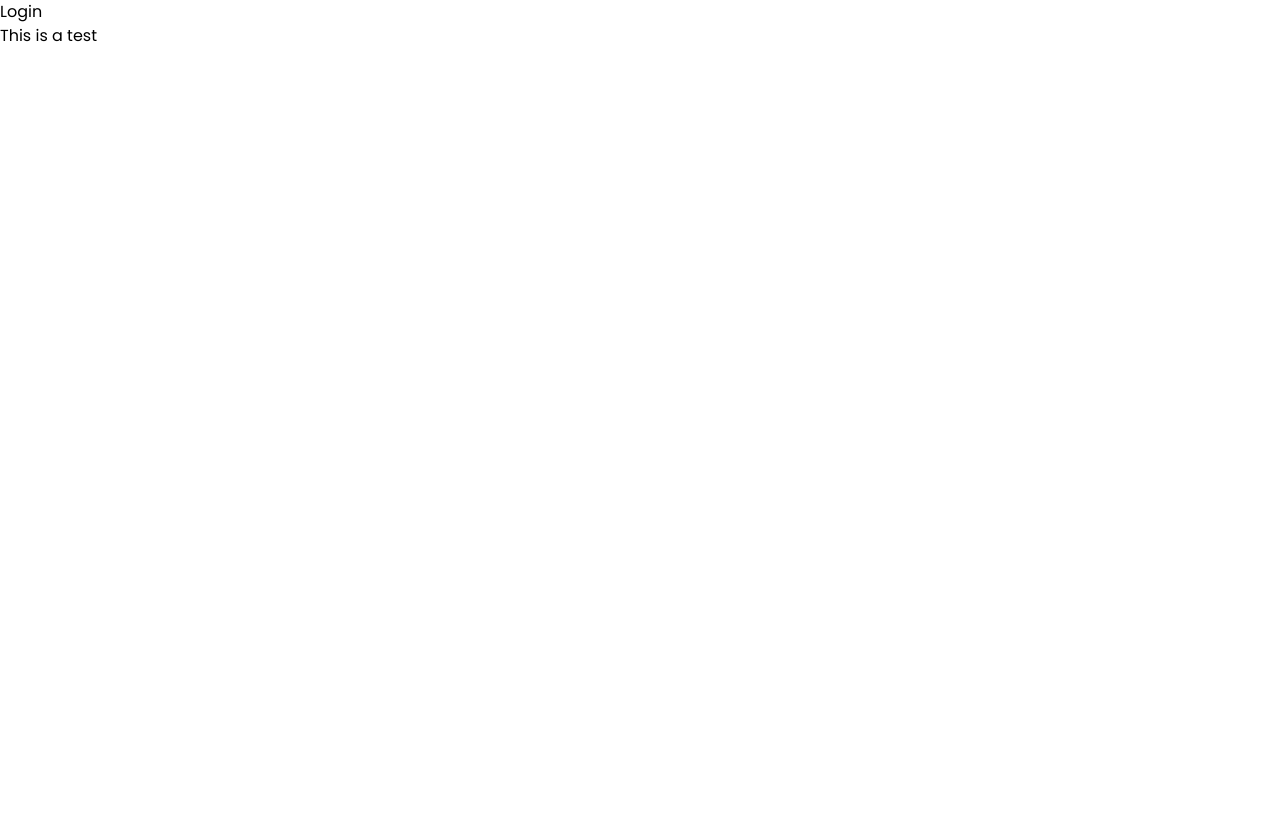
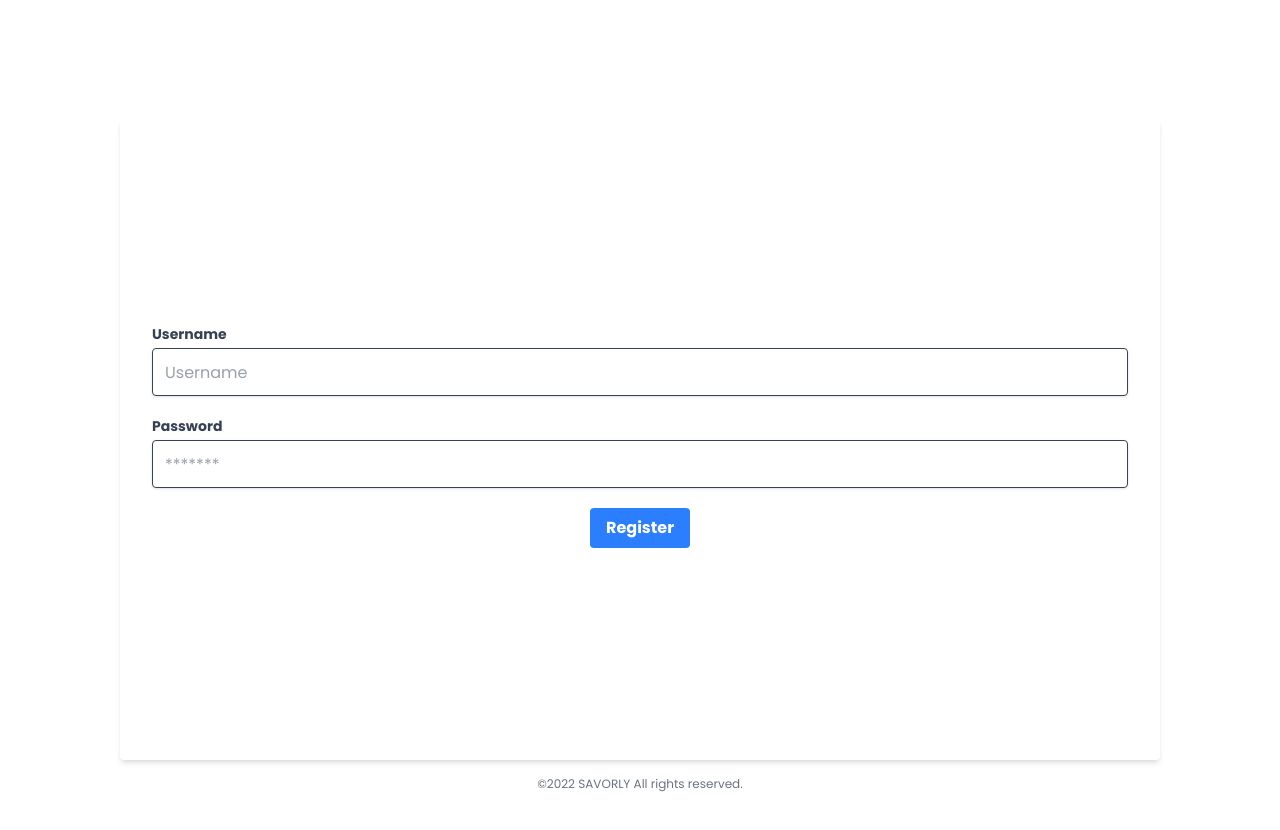
Before and after one commit to chubibobibo/savorly, a React (Vite) app in the folder client/: page /login in a window 1280 px wide. Shown: the top 830 px of the page. Before the commit the page ends 800 px from the top, so only its background shows below. Built offline with nearby package versions, Linux system fonts and the light colour scheme.

Commit message:
login functionality  and basic login form layout

```diff
--- a/client/src/App.tsx
+++ b/client/src/App.tsx
@@ -6,6 +6,7 @@ import RegisterPage from "./pages/authPages/RegisterPage";
 
 //action and loader functions
 import { action as registerAction } from "./pages/authPages/RegisterPage";
+import { action as loginAction } from "./pages/authPages/LoginPage";
 
 function App() {
   const router = createBrowserRouter([
@@ -21,6 +22,7 @@ function App() {
         {
           path: "login",
           element: <LoginPage />,
+          action: loginAction,
         },
         {
           path: "register",
--- /dev/null
+++ b/client/src/components/FormsLogin.tsx
@@ -0,0 +1,55 @@
+import { Form } from "react-router-dom";
+
+function FormsLogin() {
+  return (
+    <>
+      <Form
+        className='bg-white shadow-md rounded h-[20rem] flex flex-col justify-center px-8 pt-6 pb-8 mb-4 md:h-[40rem] md:flex md:flex-col md:gap-3 '
+        method='POST'
+      >
+        <div className='mb-2'>
+          <label
+            className='block text-gray-700 text-sm font-bold mb-1'
+            htmlFor='username'
+          >
+            Username
+          </label>
+          <input
+            className='input-field shadow appearance-none border rounded w-full py-2 px-3 text-gray-700 leading-tight focus:outline-none focus:border-green-600 focus:border-2'
+            id='username'
+            type='text'
+            placeholder='Username'
+            name='username'
+          />
+        </div>
+        <div className='mb-2'>
+          <label
+            className='block text-gray-700 text-sm font-bold mb-1'
+            htmlFor='password'
+          >
+            Password
+          </label>
+          <input
+            className='input-field shadow appearance-none border rounded w-full py-2 px-3 text-gray-700 leading-tight focus:outline-none focus:border-green-600 focus:border-2'
+            id='password'
+            type='password'
+            placeholder='*******'
+            name='password'
+          />
+        </div>
+        <div className='flex items-center justify-center'>
+          <button
+            className='bg-blue-500 hover:bg-blue-700 text-white font-bold py-2 px-4 rounded focus:outline-none focus:shadow-outline cursor-pointer'
+            type='submit'
+          >
+            Register
+          </button>
+        </div>
+      </Form>
+      <p className='text-center text-gray-500 text-xs'>
+        &copy;2022 SAVORLY All rights reserved.
+      </p>
+    </>
+  );
+}
+export default FormsLogin;
--- a/client/src/components/TransparentButton.tsx
+++ b/client/src/components/TransparentButton.tsx
@@ -1,20 +1,31 @@
 import { FaRegUser } from "react-icons/fa";
+import { FaBook } from "react-icons/fa";
 import { customBtnSize } from "../utils/customBtnSize";
+import { useNavigate } from "react-router-dom";
 
-/** @keyof creates a new type that is the keys of the object type eg. customBtnSize has type of small */
+/** @keyof creates a new type that is the keys of the object type eg. customBtnSize has type of small meaning it will accept the type if the value passed is 'small'*/
 /** @typeof gives you the type of an object e.g: customBtnSize has the type of small: 'w-[20rem] */
 type buttonProps = {
   btnName: string;
   size: keyof typeof customBtnSize;
+  icon: string;
+  nav: string | null;
 };
 
-function TransparentButton({ btnName, size }: buttonProps) {
+function TransparentButton({ btnName, size, icon, nav }: buttonProps) {
+  const navigate = useNavigate();
+
+  const handleNavClick = (linkStr: string | null) => {
+    return navigate(`${linkStr}`);
+  };
+
   return (
     <section className='cursor-pointer'>
       <button
-        className={`${customBtnSize[size]} bg-white flex items-center text-gray-700 dark:text-gray-700 justify-center gap-x-3 text-sm sm:text-base dark:bg-white dark:border-white dark:hover:bg-gray-800 rounded-lg dark:hover:text-white hover:bg-gray-100 duration-300 transition-colors border px-8 py-2.5 cursor-pointer`}
+        className={`${customBtnSize[size]} bg-white flex items-center text-gray-700 dark:text-gray-700 justify-center gap-x-3 text-sm sm:text-base dark:bg-white dark:border-white dark:hover:bg-gray-800 rounded-lg dark:hover:text-white hover:bg-gray-100 duration-300 transition-colors border px-8 py-2.5 cursor-pointer m-auto`}
+        onClick={() => handleNavClick(nav)}
       >
-        <FaRegUser />
+        {icon === "user" ? <FaRegUser /> : <FaBook />}
         <span>{btnName}</span>
       </button>
     </section>
--- a/client/src/pages/authPages/LoginPage.tsx
+++ b/client/src/pages/authPages/LoginPage.tsx
@@ -1,9 +1,32 @@
+import FormsLogin from "../../components/FormsLogin";
+
+import { ActionFunctionArgs, redirect } from "react-router-dom";
+import axios, { AxiosError } from "axios";
+import { toast } from "react-toastify";
+
+export const action = async ({ request }: ActionFunctionArgs) => {
+  const formData = await request.formData();
+  const data = Object.fromEntries(formData);
+  try {
+    await axios.post("/api/auth/login", data);
+    toast.success("User logged in successfully");
+    return redirect("/");
+  } catch (err) {
+    if (err instanceof AxiosError) {
+      toast.error(
+        Array.isArray(err?.response?.data?.message)
+          ? err?.response?.data?.message[0]
+          : err?.response?.data?.message
+      );
+    }
+    return err;
+  }
+};
 function LoginPage() {
   return (
-    <div>
-      <h1>Login</h1>
-      <h2>This is a test</h2>
-    </div>
+    <section className='p-2 md:p-30 py-30'>
+      <FormsLogin />
+    </section>
   );
 }
 export default LoginPage;
--- a/client/src/pages/authPages/RegisterPage.tsx
+++ b/client/src/pages/authPages/RegisterPage.tsx
@@ -1,7 +1,9 @@
 import FormsRegister from "../../components/FormsRegister";
 import axios, { AxiosError } from "axios";
 import { toast } from "react-toastify";
-import { ActionFunctionArgs, redirect } from "react-router-dom";
+import { ActionFunctionArgs, redirect, useNavigate } from "react-router-dom";
+
+import { FaArrowCircleLeft } from "react-icons/fa";
 
 //action function to submit form
 // eslint-disable-next-line react-refresh/only-export-components
@@ -33,10 +35,22 @@ export const action = async ({ request }: ActionFunctionArgs) => {
 };
 
 function RegisterPage() {
+  const navigate = useNavigate();
+  const handleBackNav = () => {
+    return navigate(-1);
+  };
   return (
+    // <section className='p-2'>
     <section className='p-2 md:p-30'>
+      <span
+        className='flex gap-2 items-center cursor-pointer focus:text-gray-300 hover:text-gray-500 active:text-gray-500'
+        onClick={handleBackNav}
+      >
+        <FaArrowCircleLeft size={30} /> Back
+      </span>
       <FormsRegister />
     </section>
+    // </section>
   );
 }
 export default RegisterPage;
--- a/client/src/pages/dashboardPages/LandingPage.tsx
+++ b/client/src/pages/dashboardPages/LandingPage.tsx
@@ -1,4 +1,7 @@
 import TransparentButton from "../../components/TransparentButton";
+
+// import { FaRegUser } from "react-icons/fa";
+// import { FaBook } from "react-icons/fa";
 
 function LandingPage() {
   return (
@@ -22,9 +25,24 @@ function LandingPage() {
           </span>
         </section>
         <section className='flex flex-col gap-3 md:flex-row md:gap-5 z-10 items-center'>
-          <TransparentButton btnName={"Register"} size={"small"} />
-          <TransparentButton btnName={"Login"} size={"small"} />
-          <TransparentButton btnName={"Recipe Library"} size={"small"} />
+          <TransparentButton
+            btnName={"Login"}
+            size={"small"}
+            icon={"user"}
+            nav={"/login"}
+          />
+          <TransparentButton
+            btnName={"Register"}
+            size={"small"}
+            icon={"user"}
+            nav={"/register"}
+          />
+          <TransparentButton
+            btnName={"Recipe Library"}
+            size={"small"}
+            icon={"library"}
+            nav={null}
+          />
         </section>
       </section>
     </section>
```
Also changed, not shown: 1 other file (tests, documents, lock files or other folders).
